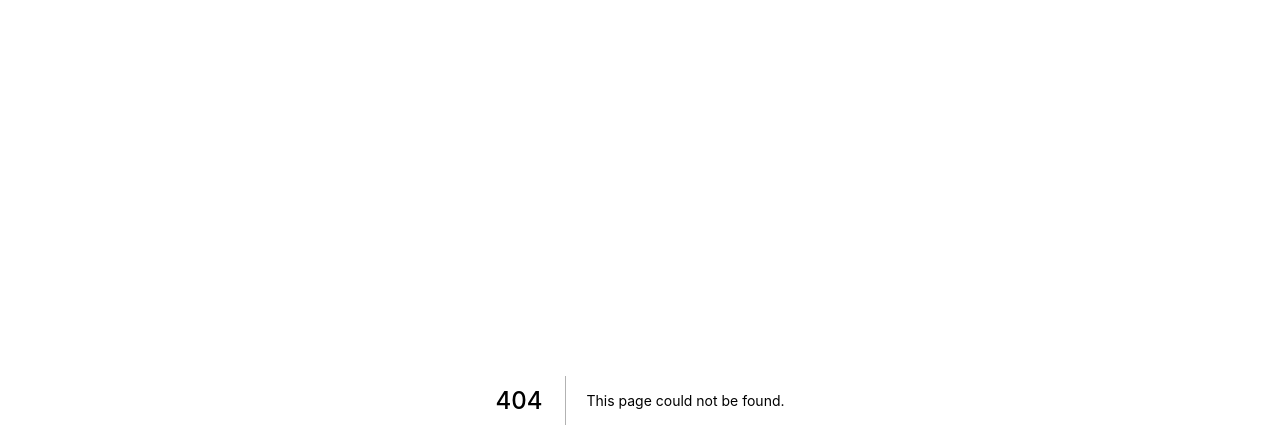
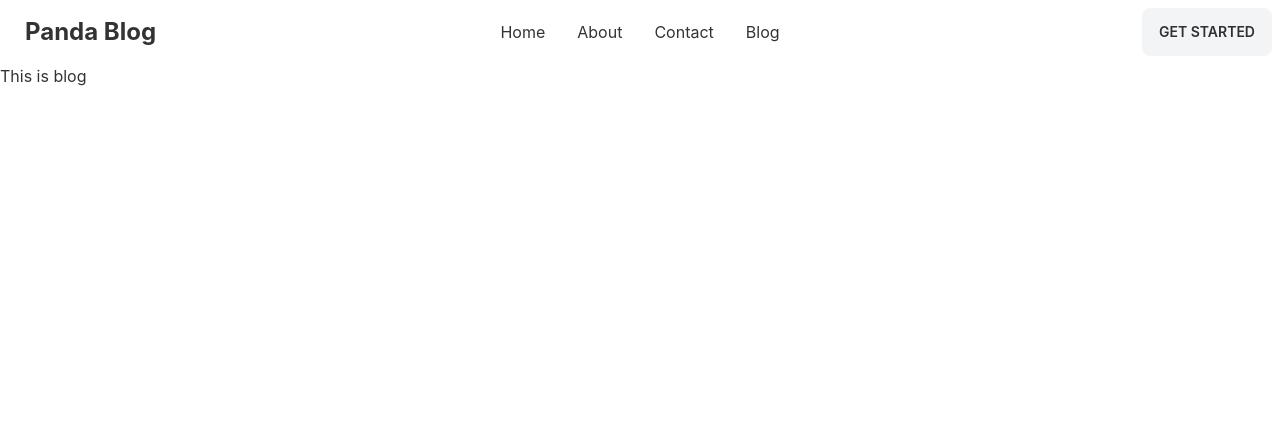
Before and after one commit to MdIbrahimKholil7/next-js-panda, a Next.js app: page /components/Blog in a window 1280 px wide. Before the commit this address had no page. Shown: the top 448 px of the page. Built offline with nearby package versions, Linux system fonts and the light colour scheme.

Commit message:
next js routing add

```diff
--- /dev/null
+++ b/components/navbar/Navbar.js
@@ -0,0 +1,40 @@
+import Link from 'next/link';
+import React from 'react';
+
+const Navbar = () => {
+    return (
+        <div>
+            <div className="navbar bg-base-100">
+                <div className="navbar-start">
+                    <div className="dropdown">
+                        <label tabIndex={0} className="btn btn-ghost lg:hidden">
+                            <svg xmlns="http://www.w3.org/2000/svg" className="h-5 w-5" fill="none" viewBox="0 0 24 24" stroke="currentColor"><path strokeLinecap="round" strokeLinejoin="round" strokeWidth="2" d="M4 6h16M4 12h8m-8 6h16" /></svg>
+                        </label>
+                        <ul tabIndex={0} className="menu menu-compact dropdown-content mt-3 p-2 shadow bg-base-100 rounded-box w-52">
+                            <li>Home</li>
+                            <li>About</li>
+                            <li>Contact</li>
+
+                            <li><a>Item 3</a></li>
+                        </ul>
+                    </div>
+                    <a className="btn btn-ghost normal-case text-2xl font-bold">Panda Blog</a>
+                </div>
+                <div className="navbar-center hidden lg:flex">
+                    <ul className="menu menu-horizontal p-0 items-center gap-8">
+                        <Link href={'/'}><li className='cursor-pointer'>Home</li></Link>
+                        <Link href={'/About'}><li className='cursor-pointer'>About</li></Link>
+                        <Link href={'/components/Contact'}><li className='cursor-pointer'>Contact</li></Link>
+                        <Link href={'/components/Blog'}><li className='cursor-pointer'>Blog</li></Link>
+
+                    </ul>
+                </div>
+                <div className="navbar-end">
+                    <a className="btn">Get started</a>
+                </div>
+            </div>
+        </div>
+    );
+};
+
+export default Navbar;
--- a/pages/_app.js
+++ b/pages/_app.js
@@ -1,7 +1,13 @@
+import Navbar from '../components/navbar/Navbar'
 import '../styles/globals.css'
 
 function MyApp({ Component, pageProps }) {
-  return <Component {...pageProps} />
+  return (
+    <>
+      <Navbar />
+      <Component {...pageProps} />
+    </>
+  )
 }
 
 export default MyApp
--- /dev/null
+++ b/pages/components/Blog.js
@@ -0,0 +1,11 @@
+import React from 'react';
+
+const Blog = () => {
+    return (
+        <div>
+            <h1>This is blog</h1>
+        </div>
+    );
+};
+
+export default Blog;
--- /dev/null
+++ b/pages/components/Contact.js
@@ -0,0 +1,11 @@
+import React from 'react';
+
+const Contact = () => {
+    return (
+        <div>
+            <h1>This is contact</h1>
+        </div>
+    );
+};
+
+export default Contact;
```
